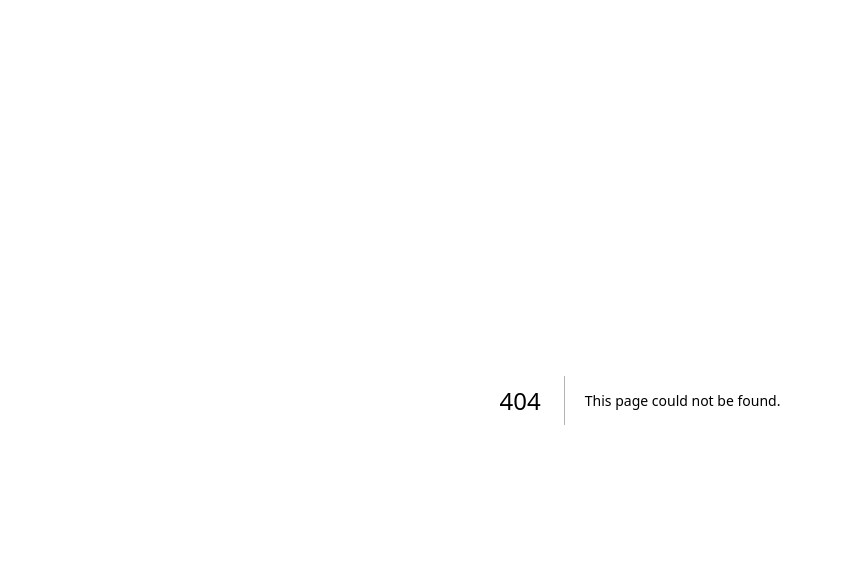
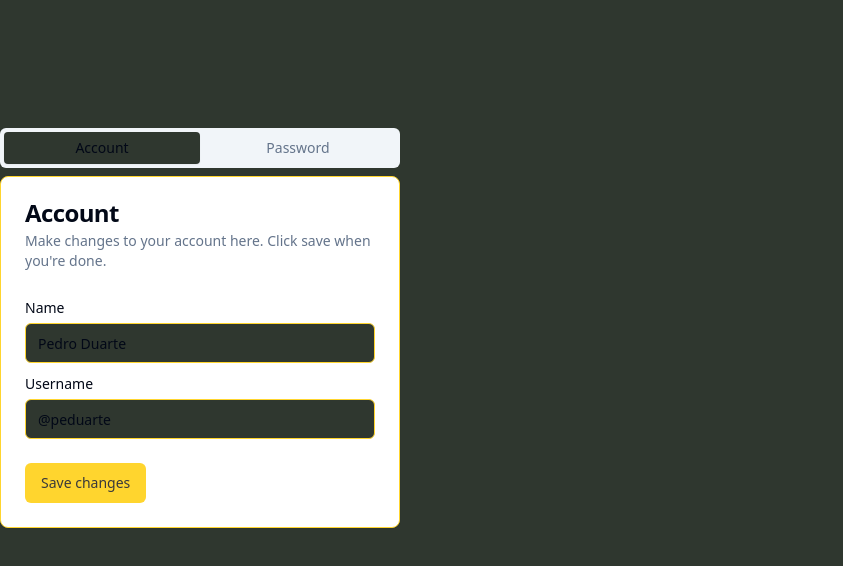
Before and after one commit to sketch0395/liftoff, a Next.js app in the folder liftoff/: page /primatives/tabs in a window 1280 px wide. Before the commit this address had no page. Shown: the top 566 px of the page, without its empty margins (0-843 px from the left). Built offline with nearby package versions, Linux system fonts and the light colour scheme.

Commit message:
damn mac!

```diff
--- /dev/null
+++ b/liftoff/components/ui/card.jsx
@@ -0,0 +1,50 @@
+import * as React from "react"
+
+import { cn } from "@/lib/utils"
+
+const Card = React.forwardRef(({ className, ...props }, ref) => (
+  <div
+    ref={ref}
+    className={cn("rounded-lg border bg-card text-card-foreground shadow-sm", className)}
+    {...props} />
+))
+Card.displayName = "Card"
+
+const CardHeader = React.forwardRef(({ className, ...props }, ref) => (
+  <div
+    ref={ref}
+    className={cn("flex flex-col space-y-1.5 p-6", className)}
+    {...props} />
+))
+CardHeader.displayName = "CardHeader"
+
+const CardTitle = React.forwardRef(({ className, ...props }, ref) => (
+  <h3
+    ref={ref}
+    className={cn("text-2xl font-semibold leading-none tracking-tight", className)}
+    {...props} />
+))
+CardTitle.displayName = "CardTitle"
+
+const CardDescription = React.forwardRef(({ className, ...props }, ref) => (
+  <p
+    ref={ref}
+    className={cn("text-sm text-muted-foreground", className)}
+    {...props} />
+))
+CardDescription.displayName = "CardDescription"
+
+const CardContent = React.forwardRef(({ className, ...props }, ref) => (
+  <div ref={ref} className={cn("p-6 pt-0", className)} {...props} />
+))
+CardContent.displayName = "CardContent"
+
+const CardFooter = React.forwardRef(({ className, ...props }, ref) => (
+  <div
+    ref={ref}
+    className={cn("flex items-center p-6 pt-0", className)}
+    {...props} />
+))
+CardFooter.displayName = "CardFooter"
+
+export { Card, CardHeader, CardFooter, CardTitle, CardDescription, CardContent }
--- /dev/null
+++ b/liftoff/components/ui/tabs.jsx
@@ -0,0 +1,43 @@
+"use client"
+
+import * as React from "react"
+import * as TabsPrimitive from "@radix-ui/react-tabs"
+
+import { cn } from "@/lib/utils"
+
+const Tabs = TabsPrimitive.Root
+
+const TabsList = React.forwardRef(({ className, ...props }, ref) => (
+  <TabsPrimitive.List
+    ref={ref}
+    className={cn(
+      "inline-flex h-10 items-center justify-center rounded-md bg-muted p-1 text-muted-foreground",
+      className
+    )}
+    {...props} />
+))
+TabsList.displayName = TabsPrimitive.List.displayName
+
+const TabsTrigger = React.forwardRef(({ className, ...props }, ref) => (
+  <TabsPrimitive.Trigger
+    ref={ref}
+    className={cn(
+      "inline-flex items-center justify-center whitespace-nowrap rounded-sm px-3 py-1.5 text-sm font-medium ring-offset-background transition-all focus-visible:outline-none focus-visible:ring-2 focus-visible:ring-ring focus-visible:ring-offset-2 disabled:pointer-events-none disabled:opacity-50 data-[state=active]:bg-background data-[state=active]:text-foreground data-[state=active]:shadow-sm",
+      className
+    )}
+    {...props} />
+))
+TabsTrigger.displayName = TabsPrimitive.Trigger.displayName
+
+const TabsContent = React.forwardRef(({ className, ...props }, ref) => (
+  <TabsPrimitive.Content
+    ref={ref}
+    className={cn(
+      "mt-2 ring-offset-background focus-visible:outline-none focus-visible:ring-2 focus-visible:ring-ring focus-visible:ring-offset-2",
+      className
+    )}
+    {...props} />
+))
+TabsContent.displayName = TabsPrimitive.Content.displayName
+
+export { Tabs, TabsList, TabsTrigger, TabsContent }
--- a/liftoff/package.json
+++ b/liftoff/package.json
@@ -16,6 +16,7 @@
     "@radix-ui/react-navigation-menu": "^1.1.3",
     "@radix-ui/react-radio-group": "^1.1.3",
     "@radix-ui/react-slot": "^1.0.2",
+    "@radix-ui/react-tabs": "^1.0.4",
     "autoprefixer": "10.4.15",
     "class-variance-authority": "^0.7.0",
     "clsx": "^2.0.0",
--- /dev/null
+++ b/liftoff/pages/Components/cards.js
@@ -0,0 +1,33 @@
+import {
+    Card,
+    CardContent,
+    CardDescription,
+    CardFooter,
+    CardHeader,
+    CardTitle,
+} from "@/components/ui/card"
+
+
+export default function cards(){
+    return(
+        <>
+        <main className='grid grid-cols-6 pt-32'>
+            <div className='col-start-2'>
+                <Card>
+                    <CardHeader>
+                        <CardTitle>Card Title</CardTitle>
+                        <CardDescription>Card Description</CardDescription>
+                    </CardHeader>
+                    <CardContent>
+                        <p>Card Content</p>
+                    </CardContent>
+                    <CardFooter>
+                        <p>Card Footer</p>
+                    </CardFooter>
+                </Card>
+
+            </div>
+        </main>
+        </>
+    )
+}
--- /dev/null
+++ b/liftoff/pages/Components/components.js
@@ -0,0 +1,21 @@
+
+import {Button} from "@/components/ui/button";
+import Link from "next/link";
+
+
+
+
+export default function Home() {
+    return ( <>
+            <main className={`flex min-h-screen flex-col items-center justify-between p-24 `}>
+                <h1 className='text-2xl text-secondary font-bold '> Welcome to Liftoff-UI</h1>
+
+                <Link href="/Components/cards">
+                    <Button>Cards</Button>
+                </Link>
+
+
+            </main>
+        </>
+    )
+}
--- a/liftoff/pages/index.js
+++ b/liftoff/pages/index.js
@@ -10,30 +10,13 @@ export default function Home() {
     <main className={`flex min-h-screen flex-col items-center justify-between p-24 `}>
 <h1 className='text-2xl text-secondary font-bold '> Welcome to Liftoff-UI</h1>
 
-        <Link href="/primatives/buttons">
-            <Button>Buttons</Button>
+        <Link href="/primatives/primitives">
+            <Button>Primitives</Button>
         </Link>
-        <Link href="/primatives/input">
-            <Button>Inputs</Button>
+        <Link href="/Components/components">
+            <Button>Components</Button>
         </Link>
-        <Link href="/primatives/radiogroup">
-            <Button>Radios</Button>
-        </Link>
-        <Link href="/primatives/checkbox">
-        <Button>Check Box</Button>
-    </Link>
-        <Link href="/primatives/textarea">
-            <Button>Text Area</Button>
-        </Link>
-        <Link href="/primatives/accordion">
-            <Button>Accordion</Button>
-        </Link>
-        <Link href="/primatives/navmenu">
-            <Button>Navigation Menu</Button>
-        </Link>
-        <Link href="/primatives/dropmenu">
-            <Button>Dropdown Menu</Button>
-        </Link>
+
 
 
     </main>
--- /dev/null
+++ b/liftoff/pages/primatives/primitives.js
@@ -0,0 +1,45 @@
+
+import {Button} from "@/components/ui/button";
+import Link from "next/link";
+
+
+
+
+export default function Home() {
+    return ( <>
+            <main className={`flex min-h-screen flex-col items-center justify-between p-24 `}>
+                <h1 className='text-2xl text-secondary font-bold '> Welcome to Liftoff-UI</h1>
+
+                <Link href="/primatives/buttons">
+                    <Button>Buttons</Button>
+                </Link>
+                <Link href="/primatives/input">
+                    <Button>Inputs</Button>
+                </Link>
+                <Link href="/primatives/radiogroup">
+                    <Button>Radios</Button>
+                </Link>
+                <Link href="/primatives/checkbox">
+                    <Button>Check Box</Button>
+                </Link>
+                <Link href="/primatives/textarea">
+                    <Button>Text Area</Button>
+                </Link>
+                <Link href="/primatives/accordion">
+                    <Button>Accordion</Button>
+                </Link>
+                <Link href="/primatives/navmenu">
+                    <Button>Navigation Menu</Button>
+                </Link>
+                <Link href="/primatives/dropmenu">
+                    <Button>Dropdown Menu</Button>
+                </Link>
+                <Link href="/primatives/tabs">
+                    <Button>Tabs</Button>
+                </Link>
+
+
+            </main>
+        </>
+    )
+}
--- /dev/null
+++ b/liftoff/pages/primatives/tabs.js
@@ -0,0 +1,81 @@
+import { Button } from "@/components/ui/button"
+import {
+    Card,
+    CardContent,
+    CardDescription,
+    CardFooter,
+    CardHeader,
+    CardTitle,
+} from "@/components/ui/card"
+import { Input } from "@/components/ui/input"
+import { Label } from "@/components/ui/label"
+import {
+    Tabs,
+    TabsContent,
+    TabsList,
+    TabsTrigger,
+} from "@/components/ui/tabs"
+
+export default function TabsDemo() {
+    return ( <>
+
+            <main className='grid grid-cols-6 pt-32'>
+                <div className='grid-start-2'>
+        <Tabs defaultValue="account" className="w-[400px]">
+            <TabsList className="grid w-full grid-cols-2">
+                <TabsTrigger value="account" className=' bg-orange-400'>Account</TabsTrigger>
+                <TabsTrigger value="password">Password</TabsTrigger>
+            </TabsList>
+            <TabsContent value="account">
+                <Card>
+                    <CardHeader>
+                        <CardTitle>Account</CardTitle>
+                        <CardDescription>
+                            Make changes to your account here. Click save when you're done.
+                        </CardDescription>
+                    </CardHeader>
+                    <CardContent className="space-y-2">
+                        <div className="space-y-1">
+                            <Label htmlFor="name">Name</Label>
+                            <Input id="name" defaultValue="Pedro Duarte" />
+                        </div>
+                        <div className="space-y-1">
+                            <Label htmlFor="username">Username</Label>
+                            <Input id="username" defaultValue="@peduarte" />
+                        </div>
+                    </CardContent>
+                    <CardFooter>
+                        <Button>Save changes</Button>
+                    </CardFooter>
+                </Card>
+            </TabsContent>
+            <TabsContent value="password">
+                <Card>
+                    <CardHeader>
+                        <CardTitle>Password</CardTitle>
+                        <CardDescription>
+                            Change your password here. After saving, you'll be logged out.
+                        </CardDescription>
+                    </CardHeader>
+                    <CardContent className="space-y-2">
+                        <div className="space-y-1">
+                            <Label htmlFor="current">Current password</Label>
+                            <Input id="current" type="password" />
+                        </div>
+                        <div className="space-y-1">
+                            <Label htmlFor="new">New password</Label>
+                            <Input id="new" type="password" />
+                        </div>
+                    </CardContent>
+                    <CardFooter>
+                        <Button>Save password</Button>
+                    </CardFooter>
+                </Card>
+            </TabsContent>
+        </Tabs>
+                </div>
+            </main>
+
+        </>
+    )
+}
```
Also changed, not shown: 1 other file (tests, documents, lock files or other folders).
